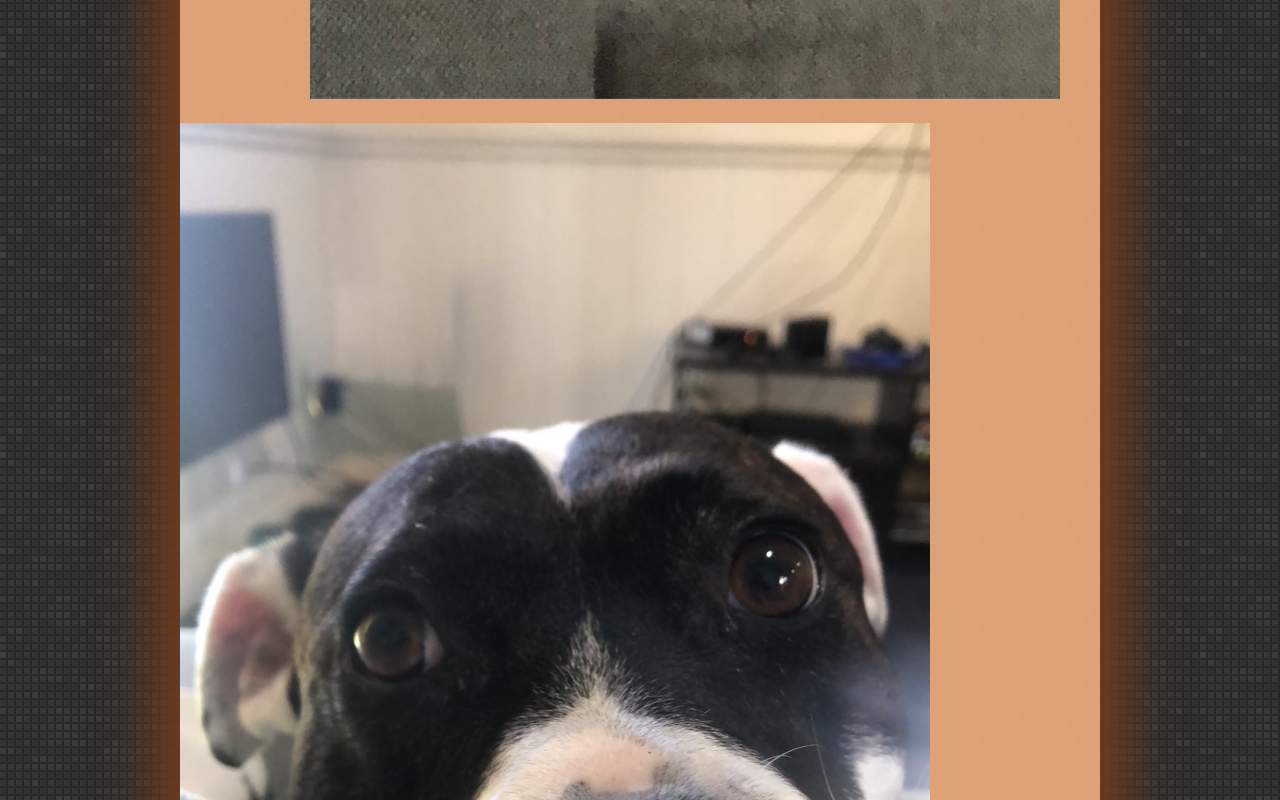
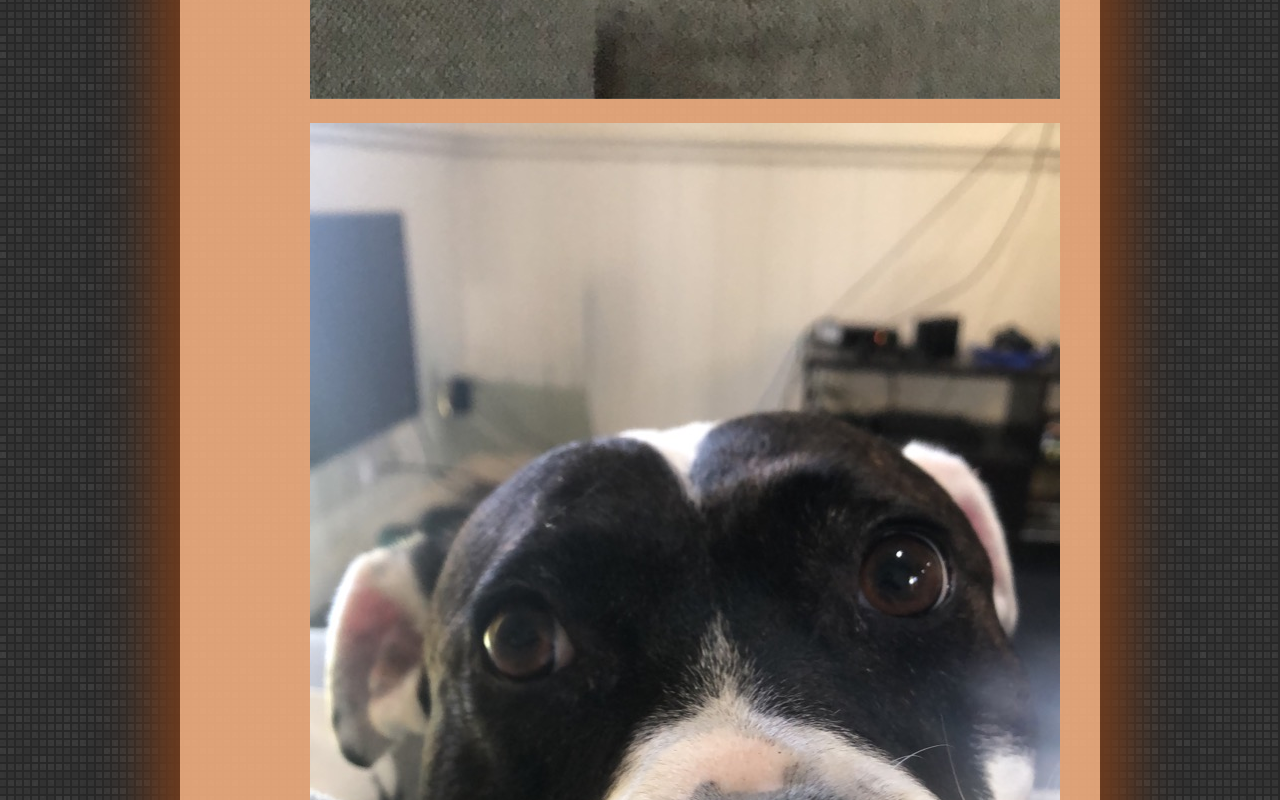
Before and after one commit to AngusBrown22/COSC1078A1, a plain HTML site: page index.html in a window 1280 px wide. Shown: the part 2060-2860 px from the top of the page. Drawn offline with Linux system fonts and the light colour scheme.

Commit message:
Changing some Formatting

```diff
--- a/assessment.css
+++ b/assessment.css
@@ -95,7 +95,7 @@ nav > ul > li > a:hover, nav > ul > li > a:active {
 	color: rgba(0,133,243,1.00);
 	text-decoration: underline;
 }
-aside.RoTW {
+aside.DogPic {
 	margin-left: 130px;
 	width: 35%
 }
--- a/index.html
+++ b/index.html
@@ -64,11 +64,11 @@
 
 			</article>
 
-			<aside class="RoTW">
+			<aside class="DogPic">
 				<h2 class="RoTW">Dog Pics!</h2>
 				<img src="Mika1.jpg" alt="Smile">
 			</aside>
-			<aside class="LastW">
+			<aside class="DogPic">
 				<h2></h2>
 				<img src="Mika2.jpg" alt="Cute dog">
 			</aside>
```
